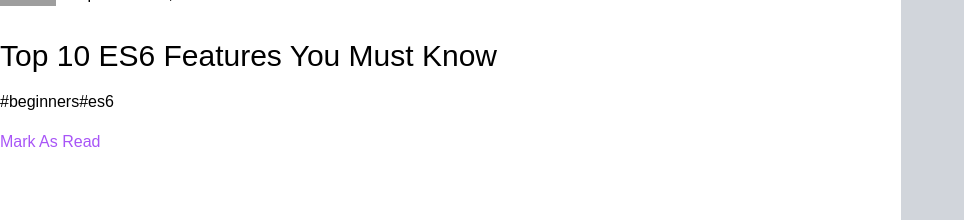
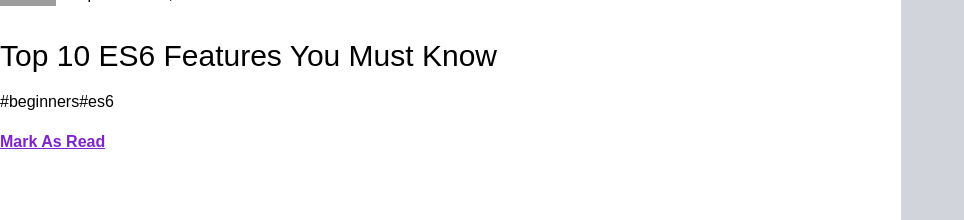
Before and after one commit to Munshi91/my-project-react, a React (Vite) app: page / in a window 1280 px wide. Shown: the part 860-1080 px from the top of the page, without its empty margins (0-964 px from the left). Built offline with nearby package versions, Linux system fonts and the light colour scheme; grey boxes are pictures that could not be loaded.

Commit message:
Update Blog.jsx

```diff
--- a/src/components/Blog/Blog.jsx
+++ b/src/components/Blog/Blog.jsx
@@ -41,7 +41,12 @@ const Blog = ({ blog, handleAddToBookmark, handleMarkAsRead }) => {
           </span>
         ))}
       </p>
-      <button className="mt-4 text-purple-500">Mark As Read</button>
+      <button
+        onClick={() => handleMarkAsRead(reading_time)}
+        className="mt-4 font-bold underline text-purple-700"
+      >
+        Mark As Read
+      </button>
     </div>
   );
 };
@@ -49,6 +54,7 @@ const Blog = ({ blog, handleAddToBookmark, handleMarkAsRead }) => {
 Blog.propTypes = {
   blog: PropTypes.object.isRequired,
   handleAddToBookmark: PropTypes.func,
+  handleMarkAsRead: PropTypes.func,
 };
 
 export default Blog;
```
